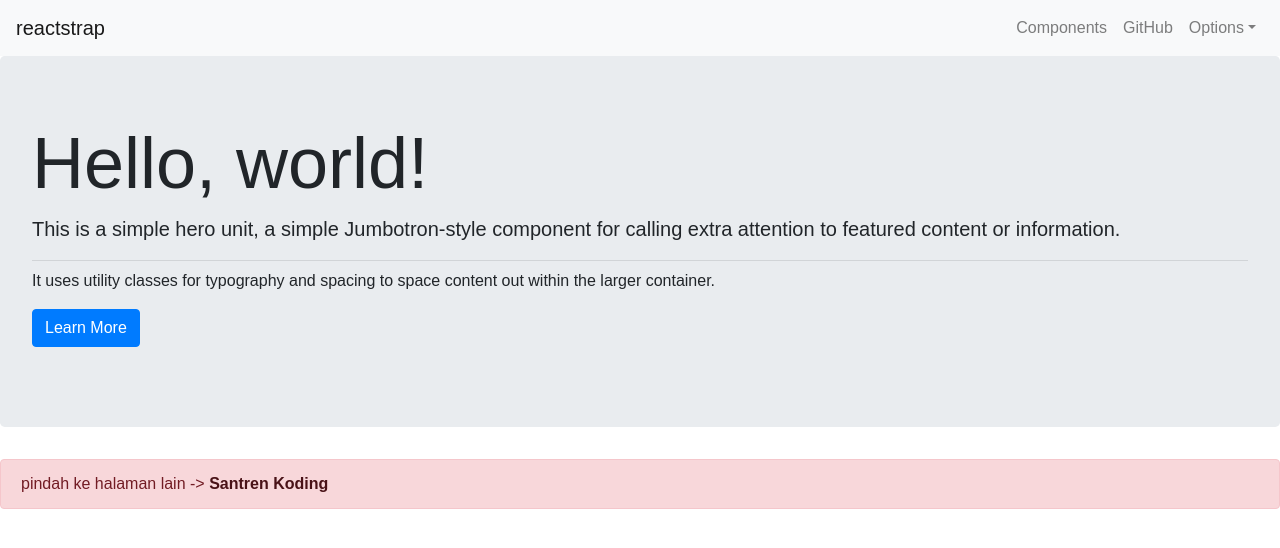
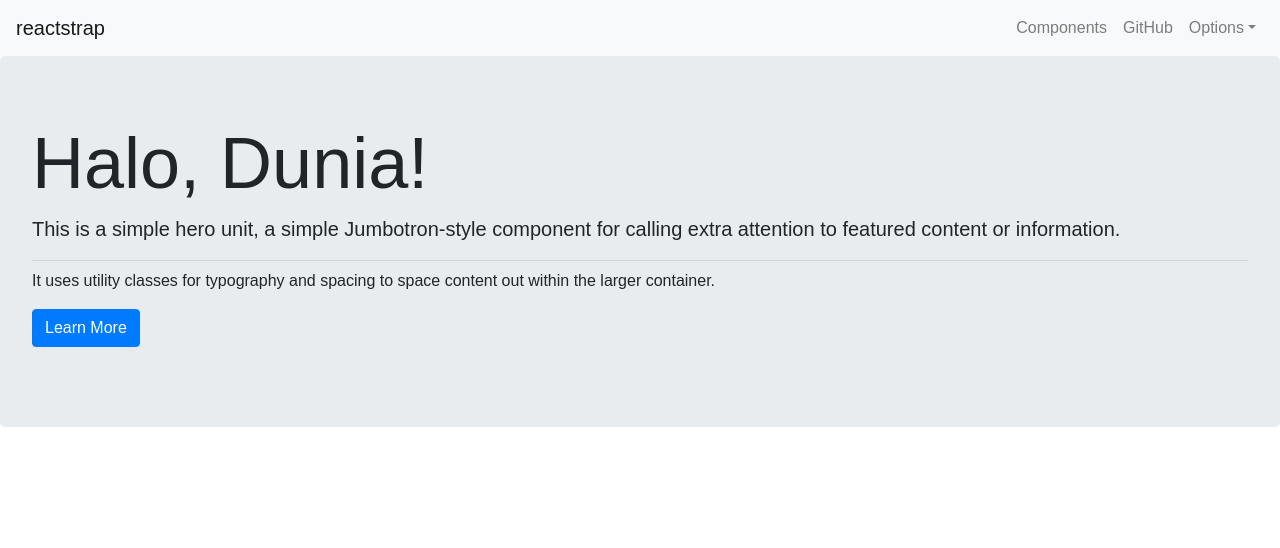
Before and after one commit to kusnandartoni/company-profile, a React (Create React App) app: page / in a window 1280 px wide. Shown: the top 548 px of the page. Built offline with nearby package versions, Linux system fonts and the light colour scheme.

Commit message:
ganti title & hapus alert

```diff
--- a/src/App.js
+++ b/src/App.js
@@ -1,5 +1,5 @@
 import React, { Component } from 'react';
-import Alert from './components/Alert';
+// import Alert from './components/Alert';
 // import Card from './components/Card';;
 import Header from './components/Header';
 import { Jumbotron, Button } from 'reactstrap';
@@ -10,7 +10,7 @@ class App extends Component {
       <div>
         <Header />
         <Jumbotron>
-          <h1 className="display-3">Hello, world!</h1>
+          <h1 className="display-3">Halo, Dunia!</h1>
           <p className="lead">This is a simple hero unit, a simple Jumbotron-style component for calling extra attention to featured content or information.</p>
           <hr className="my-2" />
           <p>It uses utility classes for typography and spacing to space content out within the larger container.</p>
@@ -18,12 +18,12 @@ class App extends Component {
             <Button color="primary">Learn More</Button>
           </p>
         </Jumbotron>
-        <Alert
+        {/* <Alert
           theme="danger"
           message="pindah ke halaman lain -> "
           link="http://santrenkoding.org"
           linkText="Santren Koding"
-        />
+        />      */}
         {/* <Card
           title="judul"
           subTitle="subtitle"
```
